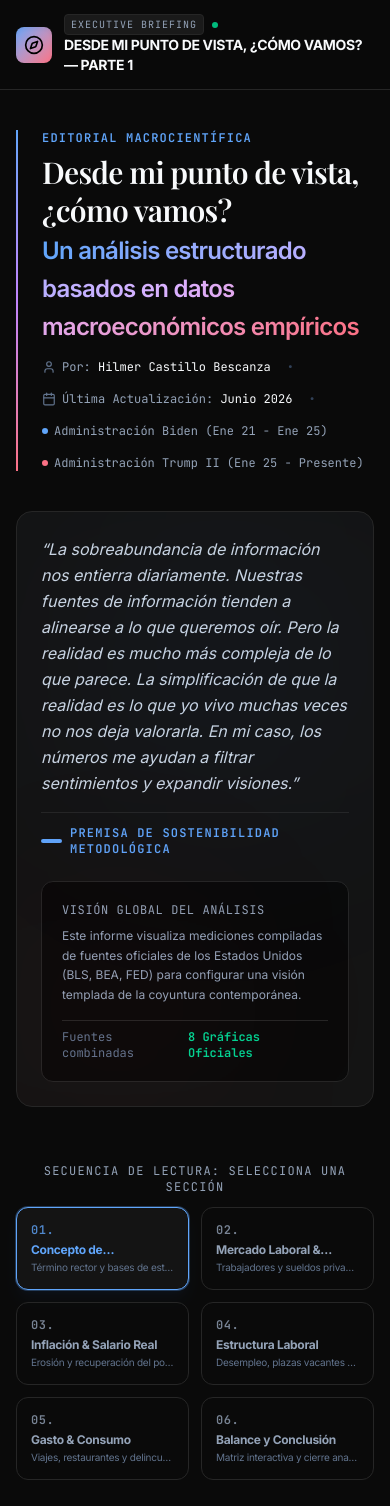
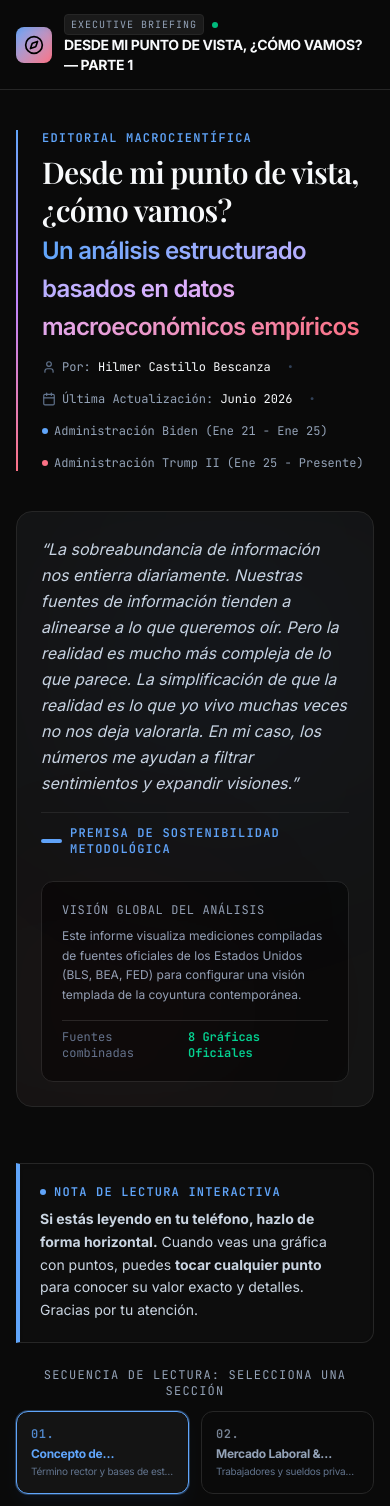
Before and after one commit to hilmeracastillo-cloud/Desde-Mi-Punto-de-vista, a React (Vite) app: page / in a window 390 px wide. Shown: the top 1506 px of the page. Built offline with nearby package versions, Linux system fonts and the light colour scheme; a web font is replaced by a local one.

Commit message:
feat: add interactive reading and mobile guidance note
Introduce a prominent call-out box to instruct mobile users to rotate their devices and explain how to interact with data visualizations.

```diff
--- a/src/App.tsx
+++ b/src/App.tsx
@@ -212,6 +212,17 @@ export default function App() {
 
         {/* --------------------- TAB NAVIGATION SYSTEM --------------------- */}
         <div id="navigation-tabs-section" className="mb-8">
+          {/* Helper Note for Reading & Mobile Orientation */}
+          <div className="bg-[#0D0D0D] border-l-4 border-l-[#60A5FA] border-y border-r border-[#262626] rounded-r-xl p-5 mb-6 shadow-inner text-sm text-slate-300 leading-relaxed font-sans max-w-4xl">
+            <div className="text-[#60A5FA] font-mono font-bold uppercase tracking-widest mb-2 text-xs flex items-center gap-2">
+              <span className="w-1.5 h-1.5 rounded-full bg-[#60A5FA] animate-pulse"></span>
+              Nota de Lectura Interactiva
+            </div>
+            <p>
+              <strong>Si estás leyendo en tu teléfono, hazlo de forma horizontal.</strong> Cuando veas una gráfica con puntos, puedes <strong>tocar cualquier punto</strong> para conocer su valor exacto y detalles. Gracias por tu atención.
+            </p>
+          </div>
+
           <p className="text-xs text-[#94A3B8] font-mono uppercase tracking-widest mb-3 text-center sm:text-left">
             Secuencia de Lectura: Selecciona una Sección
           </p>
```
